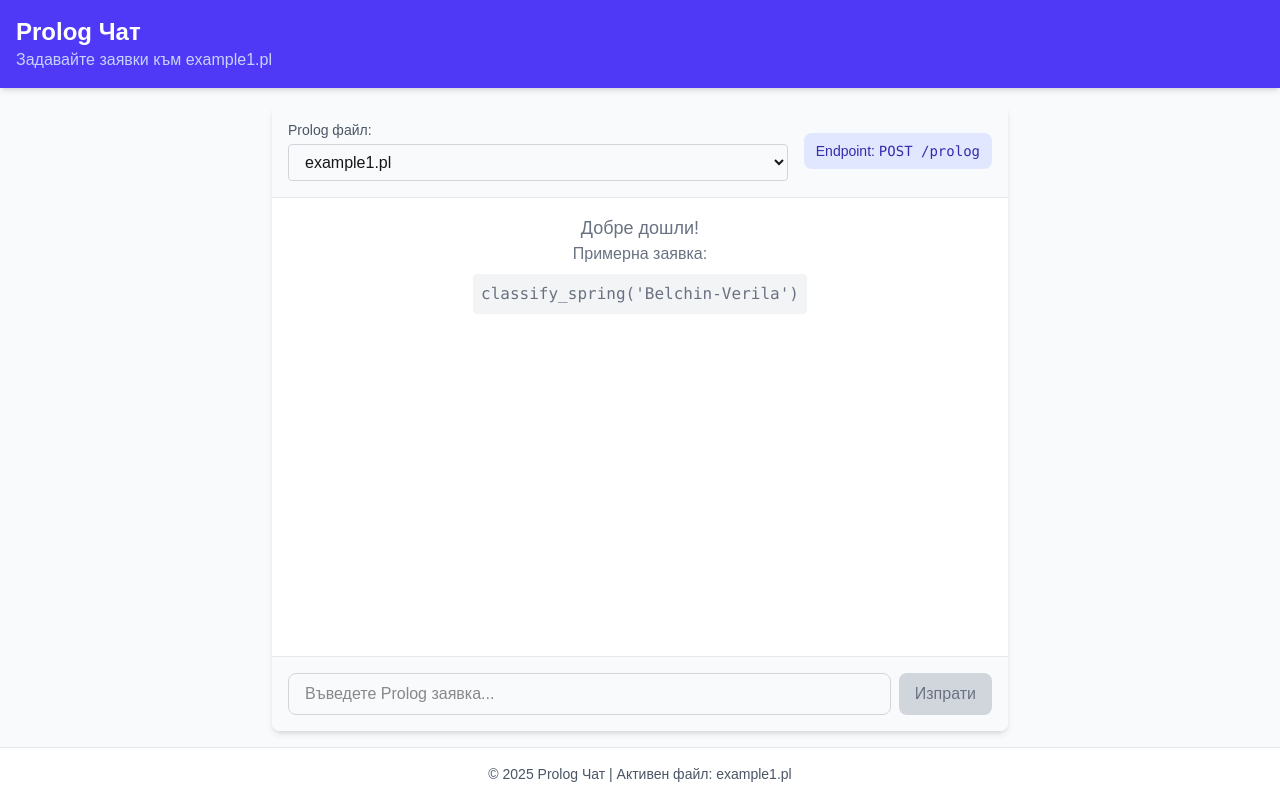
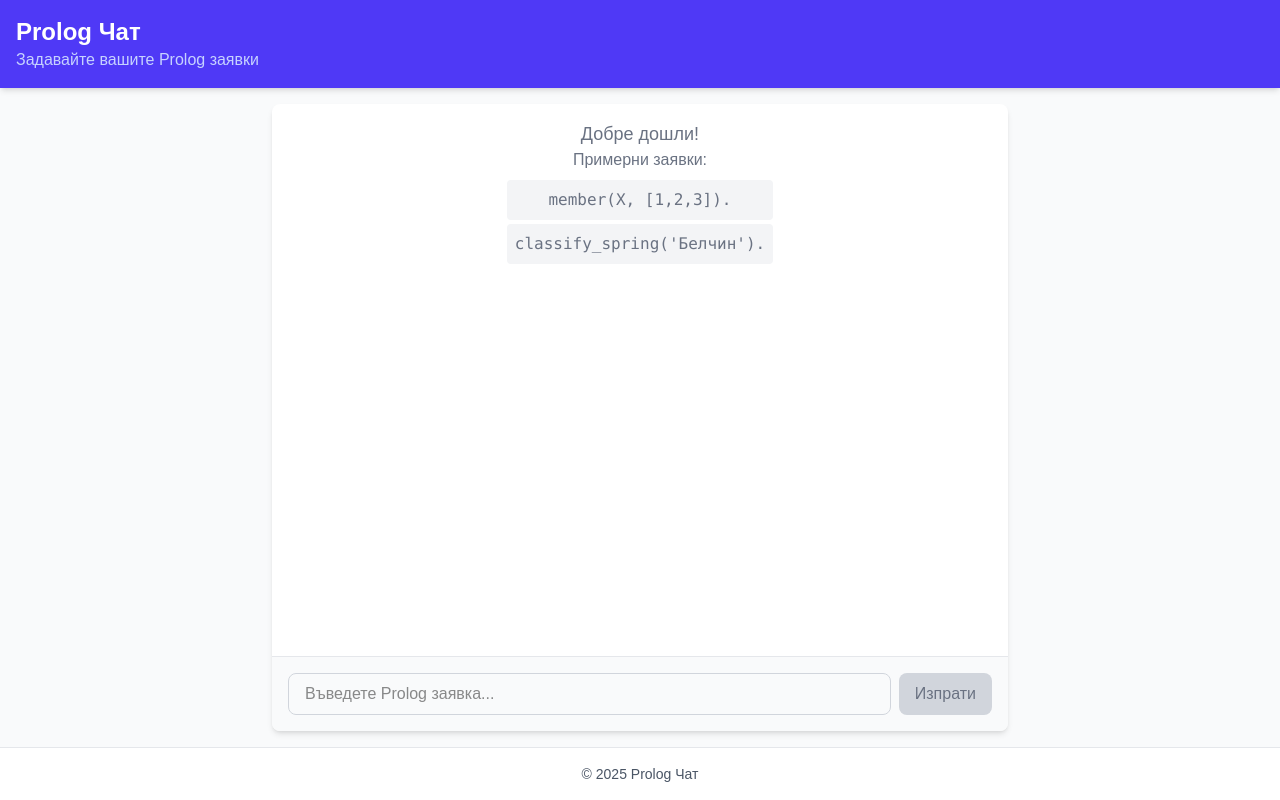
Before and after one commit to MagdalenaMaglizhanova/prolog-chat-app, a Next.js app: page /chat in a window 1280 px wide. Built offline with nearby package versions, Linux system fonts and the light colour scheme.

Commit message:
Update page.tsx

```diff
--- a/src/app/chat/page.tsx
+++ b/src/app/chat/page.tsx
@@ -1,24 +1,13 @@
 'use client';
 import { useState, useRef, useEffect } from 'react';
 
-const availableFiles = [
-  'example1.pl',
-  'mineral_water.pl',
-  'history.pl',
-];
-
-type Message = {
-  user: boolean;
-  text: string;
-};
-
 export default function ChatPage() {
   const [query, setQuery] = useState('');
-  const [selectedFile, setSelectedFile] = useState(availableFiles[0]);
-  const [messages, setMessages] = useState<Message[]>([]);
+  const [messages, setMessages] = useState<{ user: boolean; text: string }[]>([]);
   const [isLoading, setIsLoading] = useState(false);
   const messagesEndRef = useRef<HTMLDivElement>(null);
 
+  // Автоматично скролване до последното съобщение
   useEffect(() => {
     messagesEndRef.current?.scrollIntoView({ behavior: 'smooth' });
   }, [messages]);
@@ -26,23 +15,17 @@ export default function ChatPage() {
   async function sendQuery() {
     if (!query.trim() || isLoading) return;
 
-    setMessages((prev) => [...prev, { user: true, text: query }]);
+    // Добавяне на потребителското съобщение
+    const cleanedQuery = query.replace(/\.$/, ''); // Премахване на точки в края
+    setMessages((prev) => [...prev, { user: true, text: cleanedQuery }]);
     setQuery('');
     setIsLoading(true);
 
     try {
-      console.log('Изпращане на заявка:', {
-        query: query.replace(/\.$/, ''),
-        file: selectedFile
-      });
-
       const response = await fetch('https://prolog-api-server-1.onrender.com/prolog', {
         method: 'POST',
         headers: { 'Content-Type': 'application/json' },
-        body: JSON.stringify({
-          query: query.replace(/\.$/, ''),
-          file: selectedFile
-        }),
+        body: JSON.stringify({ query: cleanedQuery }),
       });
 
       if (!response.ok) {
@@ -50,21 +33,22 @@ export default function ChatPage() {
       }
 
       const data = await response.json();
-      console.log('Получен отговор:', data);
 
       setMessages((prev) => [
         ...prev,
-        { user: false, text: formatPrologResult(data.result) || data.error || 'Празен отговор' },
+        {
+          user: false,
+          text: formatPrologResult(data.result) || data.error || 'Няма резултат'
+        },
       ]);
     } catch (error) {
-      console.error('Грешка при изпращане:', error);
       setMessages((prev) => [
         ...prev,
         {
           user: false,
           text: error instanceof Error
             ? `Грешка: ${error.message}`
-            : 'Неизвестна грешка'
+            : 'Неизвестна грешка при комуникация със сървъра'
         },
       ]);
     } finally {
@@ -72,6 +56,7 @@ export default function ChatPage() {
     }
   }
 
+  // Форматиране на Prolog резултати
   function formatPrologResult(result: string) {
     if (result === 'true') return '✅ Вярно';
     if (result === 'false') return '❌ Невярно';
@@ -92,47 +77,23 @@ export default function ChatPage() {
       <header className="bg-indigo-600 text-white p-4 shadow-md">
         <div className="container mx-auto">
           <h1 className="text-2xl font-bold">Prolog Чат</h1>
-          <p className="text-indigo-200">Задавайте заявки към {selectedFile}</p>
+          <p className="text-indigo-200">Задавайте вашите Prolog заявки</p>
         </div>
       </header>
 
       <main className="flex-grow container mx-auto p-4 flex flex-col max-w-3xl">
         <div className="flex-grow bg-white rounded-lg shadow-md overflow-hidden flex flex-col">
-          <div className="p-4 border-b border-gray-200 bg-gray-50 flex flex-wrap gap-4 items-center">
-            <div className="flex-1 min-w-[200px]">
-              <label htmlFor="file-select" className="block text-sm text-gray-600 mb-1">
-                Prolog файл:
-              </label>
-              <select
-                id="file-select"
-                value={selectedFile}
-                onChange={(e) => setSelectedFile(e.target.value)}
-                className="w-full border border-gray-300 rounded px-3 py-2"
-                disabled={isLoading}
-              >
-                {availableFiles.map((file) => (
-                  <option key={file} value={file}>
-                    {file}
-                  </option>
-                ))}
-              </select>
-            </div>
-
-            <div className="text-sm bg-indigo-100 text-indigo-800 px-3 py-2 rounded-lg">
-              <span className="font-medium">Endpoint: </span>
-              <code>POST /prolog</code>
-            </div>
-          </div>
-
+          {/* Чат съобщения */}
           <div className="flex-grow p-4 overflow-y-auto" style={{ maxHeight: '70vh' }}>
             {messages.length === 0 ? (
               <div className="flex items-center justify-center h-full">
                 <div className="text-center text-gray-500">
                   <p className="text-lg">Добре дошли!</p>
-                  <p>Примерна заявка:</p>
-                  <code className="block mt-2 p-2 bg-gray-100 rounded">
-                    classify_spring(&apos;Belchin-Verila&apos;)
-                  </code>
+                  <p>Примерни заявки:</p>
+                  <div className="mt-2 space-y-1">
+                    <code className="block p-2 bg-gray-100 rounded">member(X, [1,2,3]).</code>
+                    <code className="block p-2 bg-gray-100 rounded">classify_spring('Белчин').</code>
+                  </div>
                 </div>
               </div>
             ) : (
@@ -156,6 +117,7 @@ export default function ChatPage() {
               ))
             )}
 
+            {/* Индикатор за зареждане */}
             {isLoading && (
               <div className="flex justify-start mb-4">
                 <div className="bg-gray-100 text-gray-800 rounded-lg rounded-bl-none px-4 py-2 border border-gray-200">
@@ -177,6 +139,7 @@ export default function ChatPage() {
             <div ref={messagesEndRef} />
           </div>
 
+          {/* Поле за въвеждане */}
           <div className="p-4 border-t border-gray-200 bg-gray-50">
             <div className="flex space-x-2">
               <input
@@ -205,7 +168,7 @@ export default function ChatPage() {
       </main>
 
       <footer className="bg-white p-4 border-t border-gray-200 text-center text-gray-600 text-sm">
-        <p>© {new Date().getFullYear()} Prolog Чат | Активен файл: {selectedFile}</p>
+        <p>© {new Date().getFullYear()} Prolog Чат</p>
       </footer>
     </div>
   );
```
